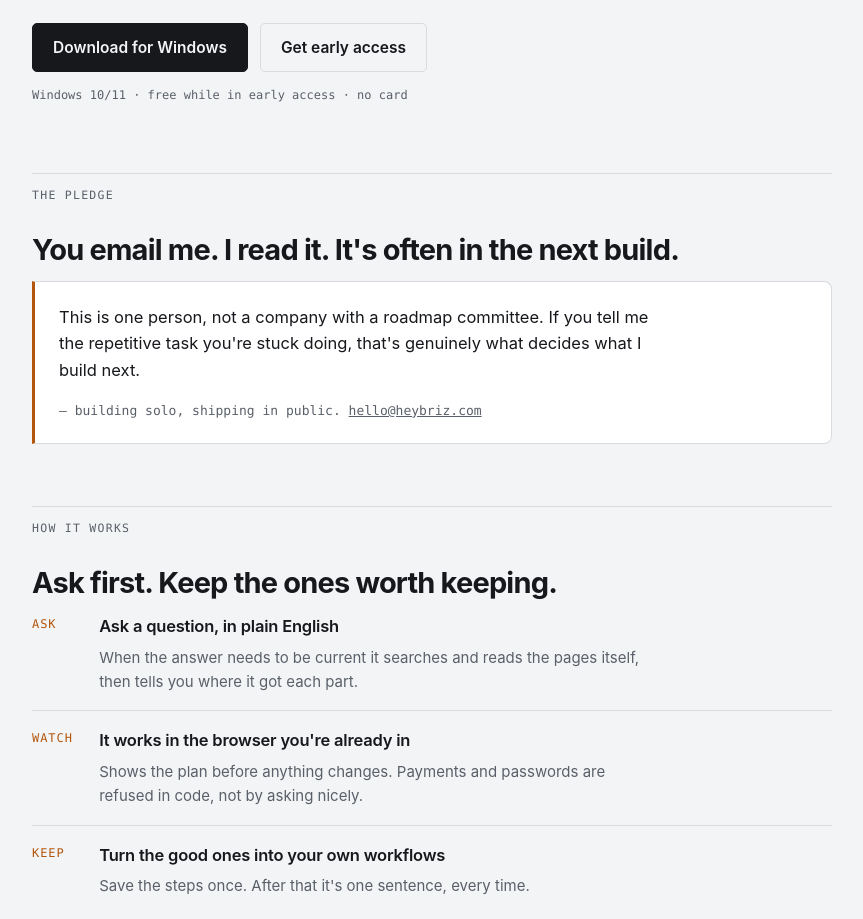
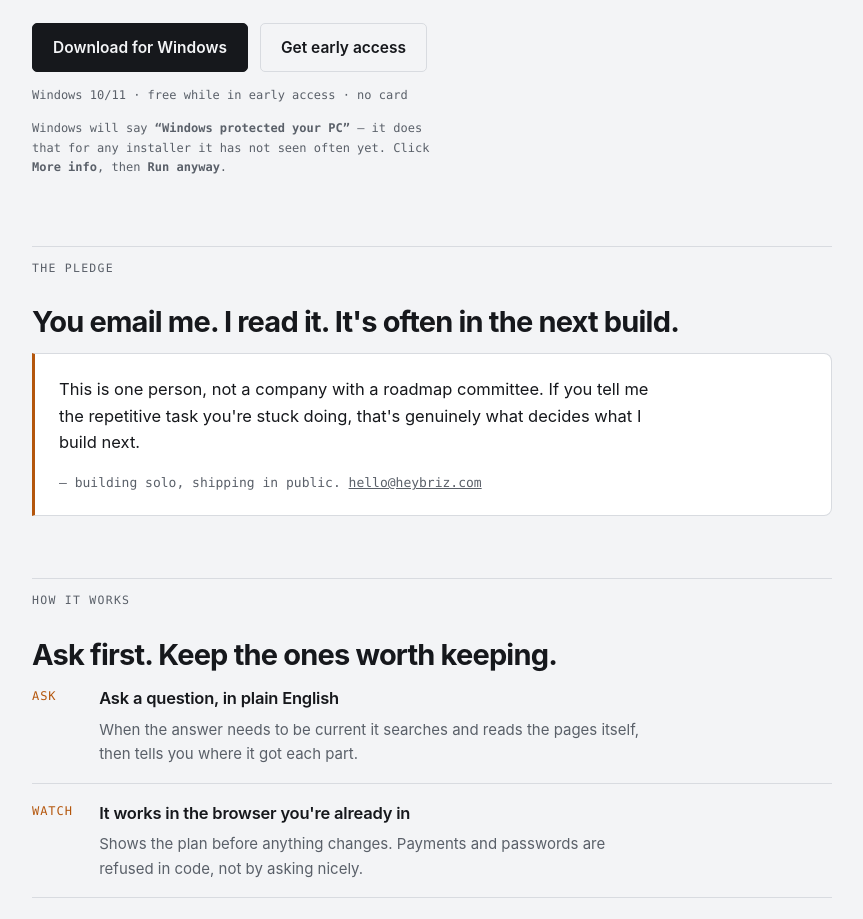
Before and after one commit to nxtco/heybriz-site, a plain HTML site: page index.html in a window 1280 px wide. Shown: the part 873-1792 px from the top of the page, without its empty margins (208-1071 px from the left). Drawn offline with Linux system fonts and the light colour scheme.

Commit message:
Explain the SmartScreen warning under the download button
The installer is not code-signed, so Windows shows "Windows protected your
PC" with only a Don't run button — the way through is hidden behind More
info. People who do not know that assume there is no way through and give up.

Says why it appears before how to get past it, so it does not read as
"ignore this warning".

```diff
--- a/index.html
+++ b/index.html
@@ -184,6 +184,14 @@
       <a class="btn btn-quiet" href="#back">Get early access</a>
     </div>
     <p class="fine">Windows 10/11 · free while in early access · no card</p>
+    <!-- The installer is not code-signed yet, so Windows hides the run button
+         behind "More info". Without the click order spelled out people assume
+         there is no way through and give up. Say why it appears, not just how
+         to dismiss it. -->
+    <p class="fine">
+      Windows will say <b>&ldquo;Windows protected your PC&rdquo;</b> &mdash; it does that for any
+      installer it has not seen often yet. Click <b>More info</b>, then <b>Run anyway</b>.
+    </p>
   </header>
 
   <section id="pledge">
```
